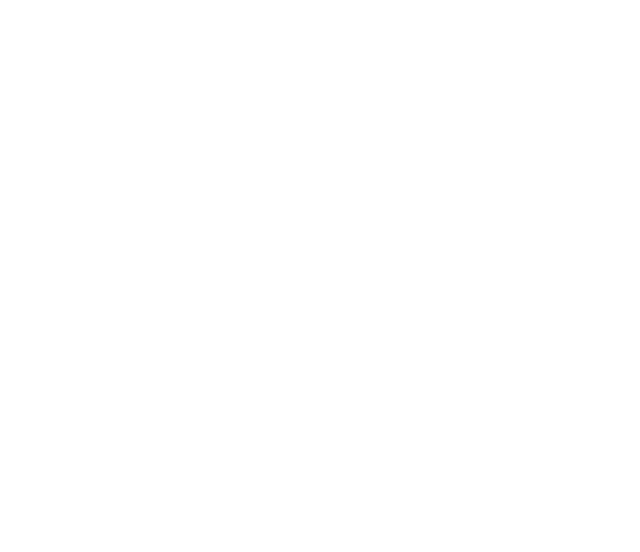
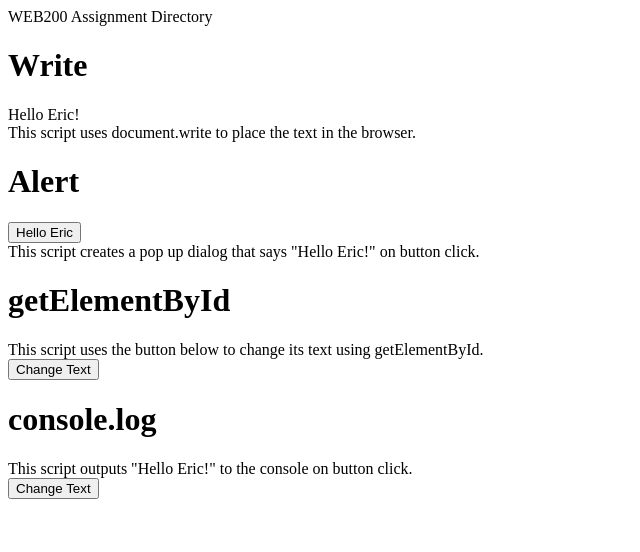
Before and after one commit to Sharkym02/sharkym02.github.io, a plain HTML site: page web200/assignment1/index.html in a window 1280 px wide. Shown: the whole page, without its empty margins (0-640 px from the left). Drawn offline with Linux system fonts and the light colour scheme.

Commit message:
Finished Assignment 1

```diff
--- a/web200/assignment1/index.html
+++ b/web200/assignment1/index.html
@@ -0,0 +1,51 @@
+<!DOCTYPE html>
+<html lang="en">
+<head>
+<meta name="viewport" content="width=device-width, initial-scale=1.0">
+<meta name="description" content="WEB200 Assignment 1">
+<title>WEB200 Assignment 1</title>
+<meta charset="utf-8">
+<script src="script.js"></script>
+<script> function write () { document.write("Hello Eric!"); }</script>
+</head>
+<body>
+<header>WEB200 Assignment Directory</header>
+<main>
+    <h1> Write </h1>
+    <p>
+        <script> write() </script>
+        <br>
+        This script uses document.write to place the text in the browser.
+    </p>
+    <h1> Alert </h1>
+    <p>
+        <button type="button" onclick="HelloAlert()"> Hello Eric </button>
+        <br>
+        This script creates a pop up dialog that says "Hello Eric!" on button click.
+    </p>
+    <h1> getElementById </h1>
+    <p id="getElement">
+        This script uses the button below to change its text using getElementById.
+        <br>
+        <button type="button" onclick="getElement()"> Change Text </button>
+    </p>
+    <h1> console.log </h1>
+    <p id="getElement">
+        This script outputs "Hello Eric!" to the console on button click.
+        <br>
+        <button type="button" onclick="console()"> Change Text </button>
+    </p>
+    <br>
+    <p>
+        <noscript>
+            Your browser does not support Javascript. Please enable Javascript to use functions.
+        </noscript>
+    </p>
+</main>
+<script>
+    function HelloAlert(){
+        window.alert("Hello Eric!");
+    }
+</script>
+</body>
+</html>
--- a/web200/assignment1/script.js
+++ b/web200/assignment1/script.js
@@ -0,0 +1,10 @@
+<script>
+    // this function changes the text of one of the paragraphs on button click
+    function getElement() {
+        element = document.getElementById("getElement").innerText = "Hello Eric!";
+    }
+    // This function outputs text using the console log
+    function console() {
+        console.log("Hello Eric!");
+    }
+</script>
```
Also changed, not shown: web200/index.html (+1 -1 lines).
